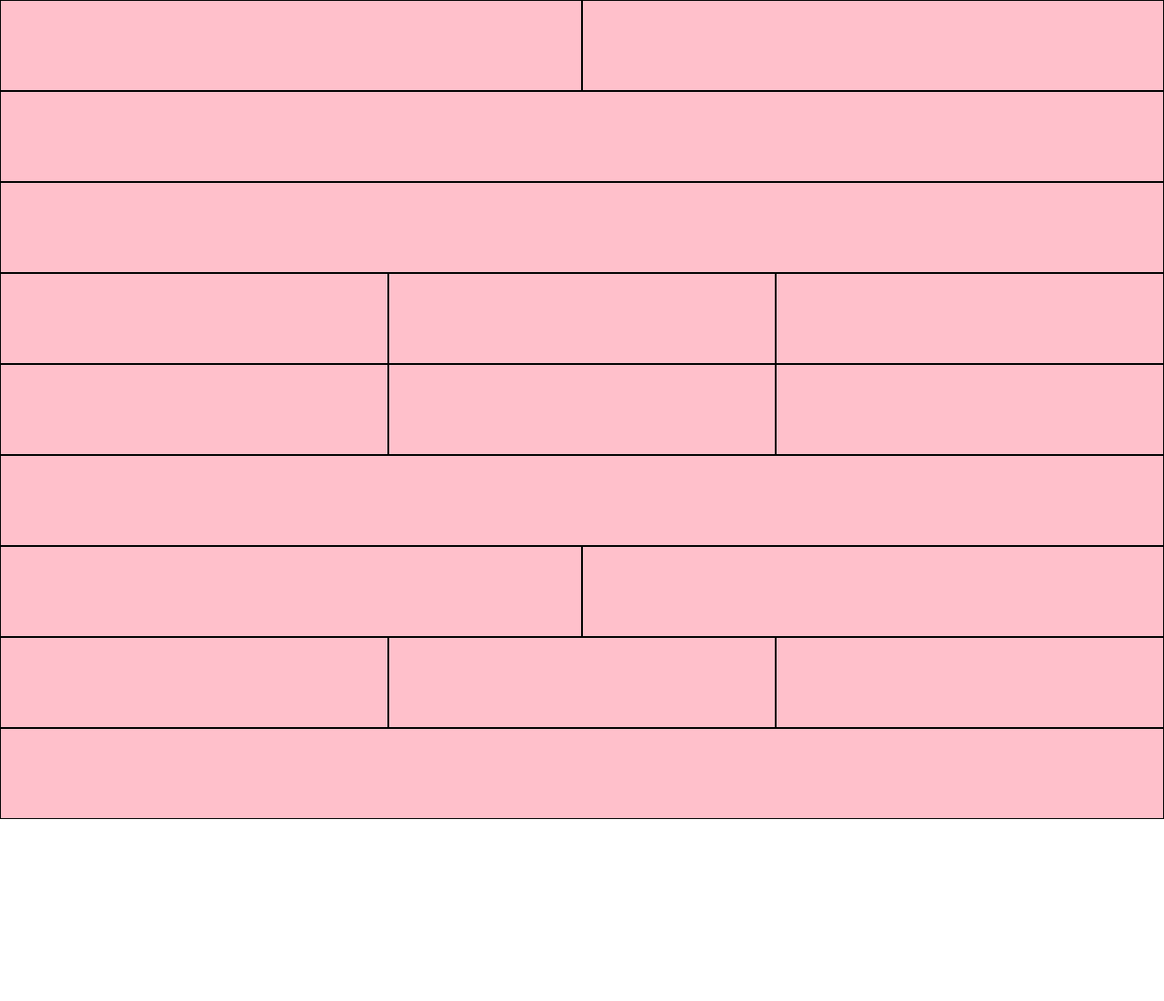
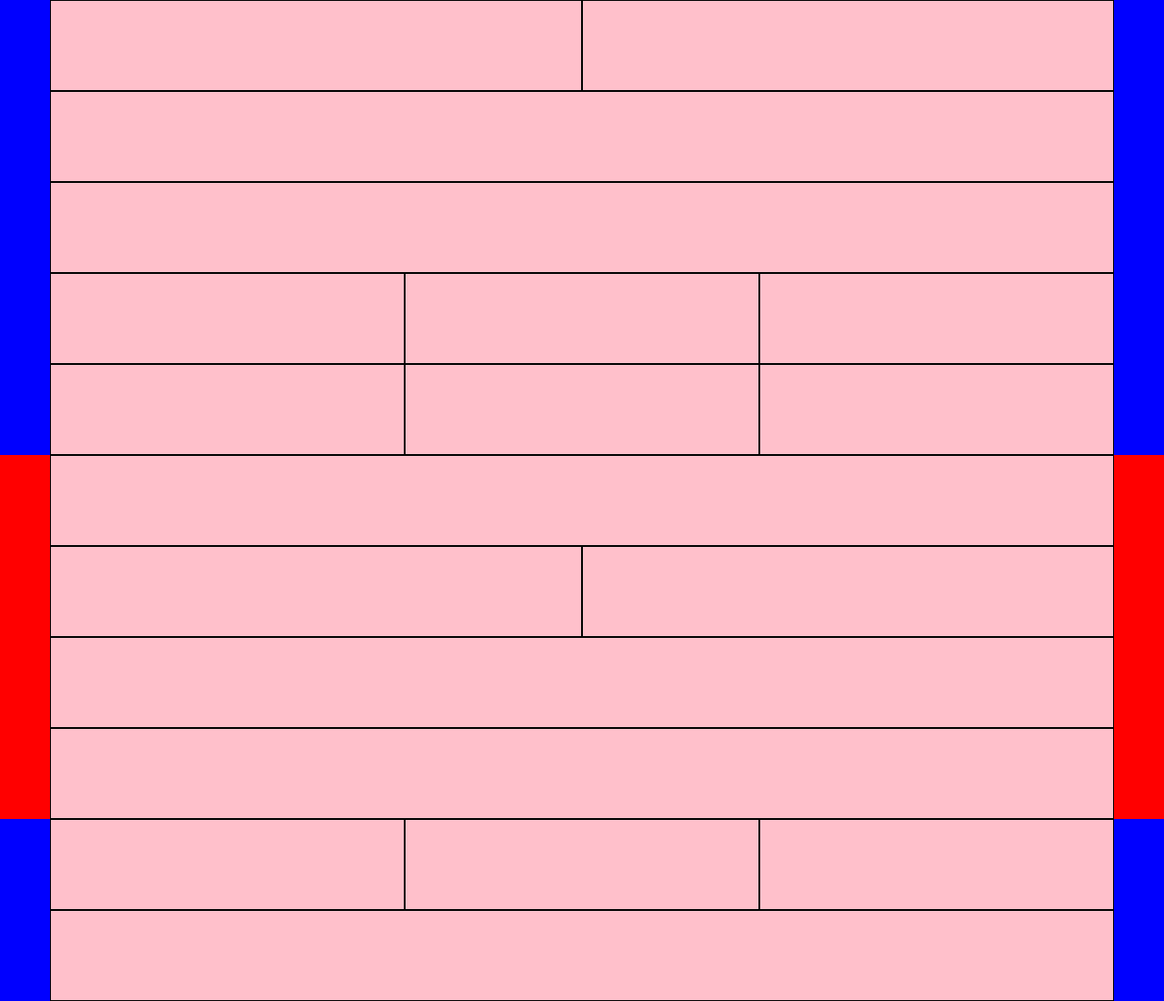
Before and after one commit to caterinamrn/html-css-bootstrap-freelancer, a plain HTML site: page index.html in a window 1280 px wide. Shown: the whole page at 91% size. Before the commit the page ends 900 px from the top, so only its background shows below. Drawn offline with nearby package versions, Linux system fonts and the light colour scheme.

Commit message:
correzione container

```diff
--- a/css/style.css
+++ b/css/style.css
@@ -12,11 +12,9 @@
 }
 
 
-header,footer {
+header,footer, main section:first-child {
   background-color: blue;
-  /* padding: 0 10%; */
 }
-main {
+main section:nth-child(2), main section:last-child {
   background-color: red;
-  /* padding: 0 15%; */
 }
--- a/index.html
+++ b/index.html
@@ -8,13 +8,10 @@
     <link rel="stylesheet" href="css/style.css">
   </head>
   <body>
-
-    <div class="container-fluid">
-
+<!-- header -->
       <header>
-
-        <div id="barra-navigazione">
-
+        <div class="container">
+          <!-- barra di ricerca -->
           <div class="row">
             <div class="col-xs-8 col-sm-6">
 
@@ -23,22 +20,20 @@
 
             </div>
           </div>
-
-        </div>
-
-        <div class="presentazione">
+          <!-- jumbotron -->
           <div class="row">
             <div class="col-xs-12">
 
             </div>
           </div>
+
         </div>
-
       </header>
 
       <main>
-        <!-- prima sezione -->
+        <!--sezione portfolio -->
         <section>
+          <div class="container">
             <div class="row">
               <div class="col-xs-12">
               </div>
@@ -64,11 +59,12 @@
 
               </div>
             </div>
+          </div>
 
         </section>
-        <!-- seconda sezione -->
+        <!--  sezione about -->
         <section>
-
+          <div class="container">
             <div class="row">
               <div class="col-xs-12"> </div>
             </div>
@@ -81,16 +77,28 @@
 
               </div>
             </div>
+            <div class="row">
+              <div class="col-xs-12"> </div>
+            </div>
+          </div>
 
         </section>
-        <!-- terza sezione -->
+        <!-- sezione contact me-->
         <section>
+          <div class="container">
+            <div class="row">
+              <div class="col-xs-12">
 
+              </div>
+            </div>
+          </div>
         </section>
 
       </main>
+<!-- footer -->
+      <footer>
 
-      <footer>
+        <div class="container">
           <div class="row">
 
             <div class="col-xs-12 col-sm-4 ">
@@ -110,9 +118,9 @@
 
             </div>
           </div>
+        </div>
+
       </footer>
-
-    </div>
 
   </body>
 </html>
```
Lines whose indentation alone changed are shown as unchanged.
